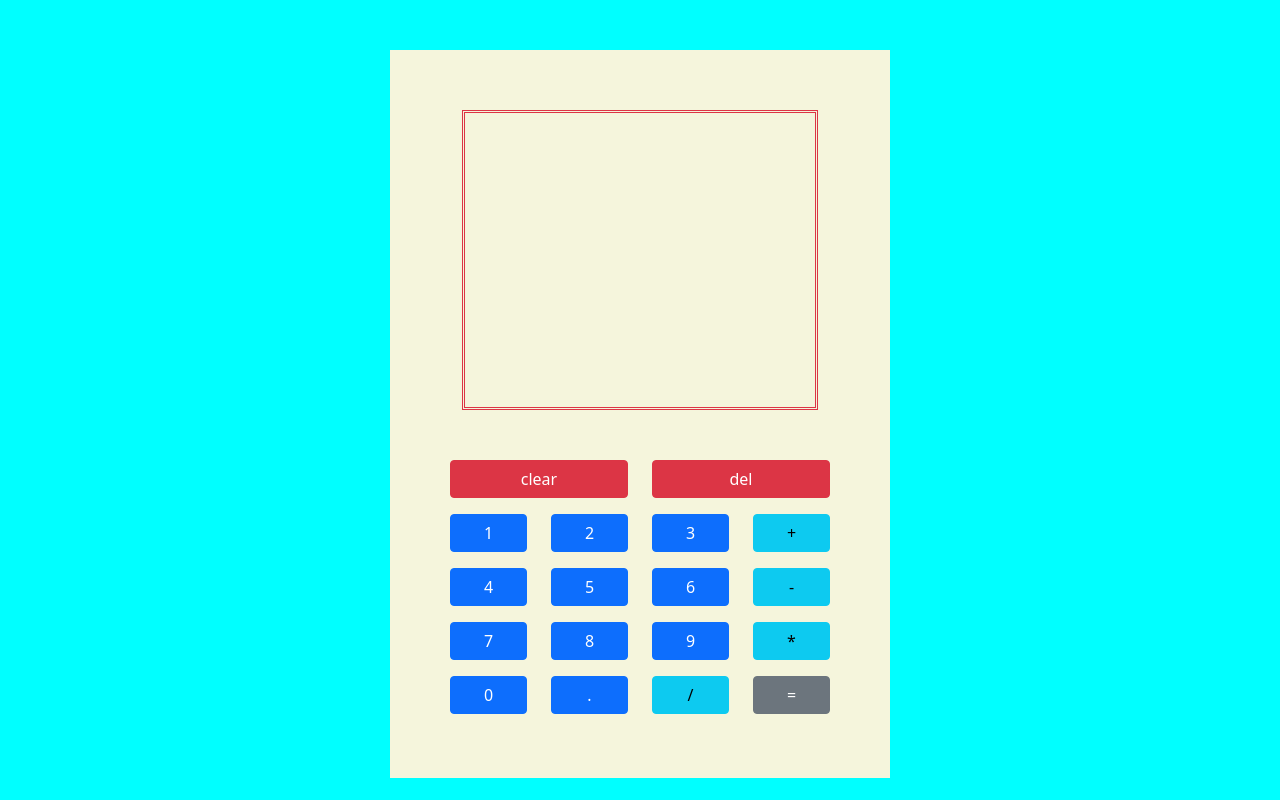
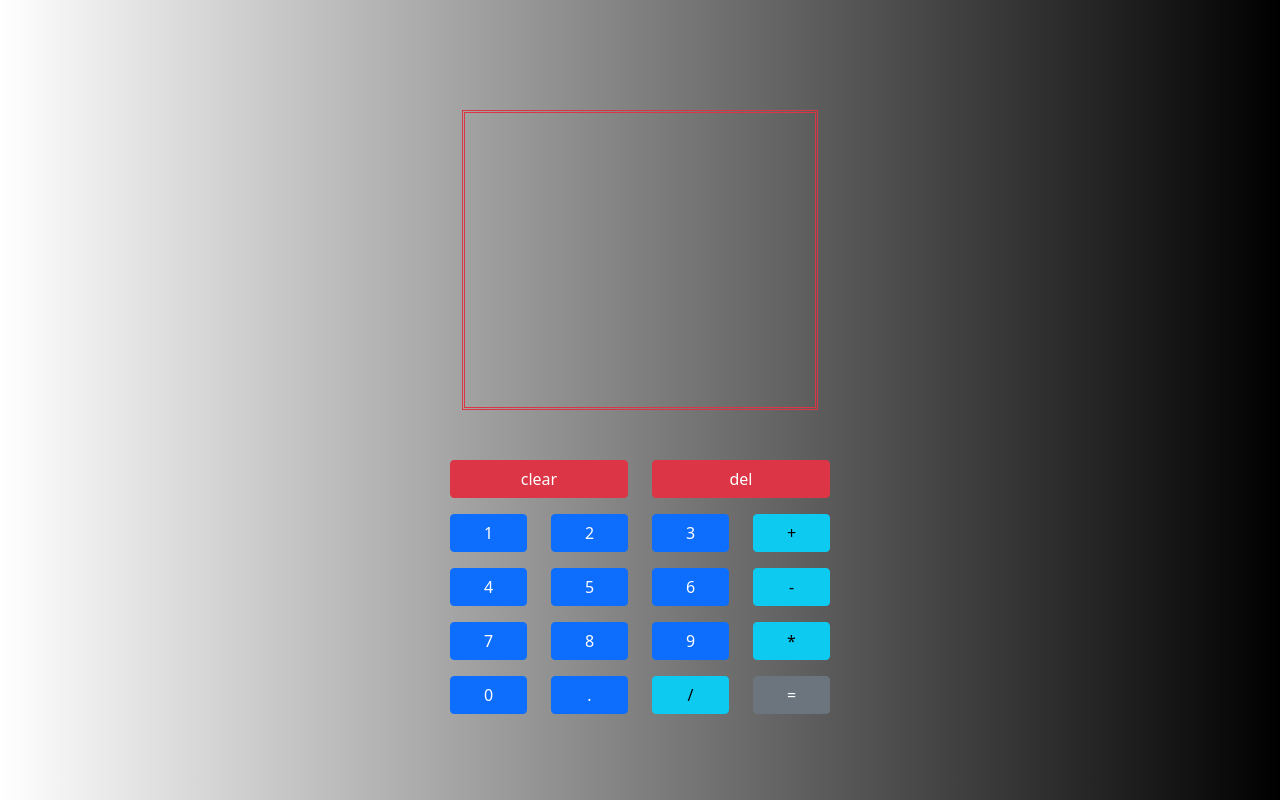
Before and after one commit to CebisaE/javascriptcalculator, a plain HTML site: page index.html in a window 1280 px wide. Drawn offline with nearby package versions, Linux system fonts and the light colour scheme.

Commit message:
changedthebackgroundcolor

```diff
--- a/style.css
+++ b/style.css
@@ -1,5 +1,5 @@
 body{
-    background-color:aqua;
+    background:linear-gradient(to right,white,black)
 }
 #output{
     height: 300px;
@@ -9,7 +9,6 @@ body{
 
 }
 .container{
-    background-color: beige;
     margin-top: 50px;
     width: 500px;
 }
```
Also changed, not shown: 1 other file.
